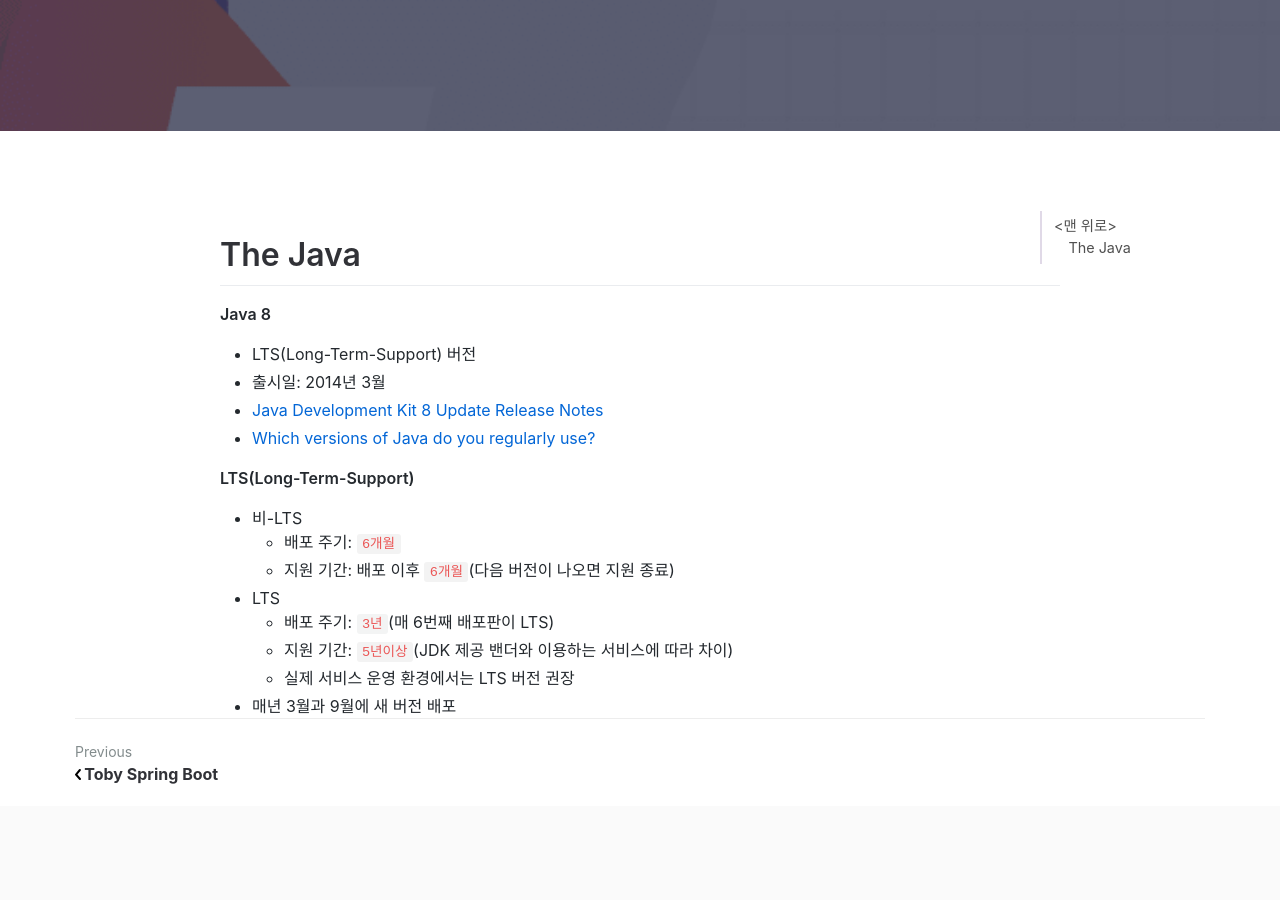
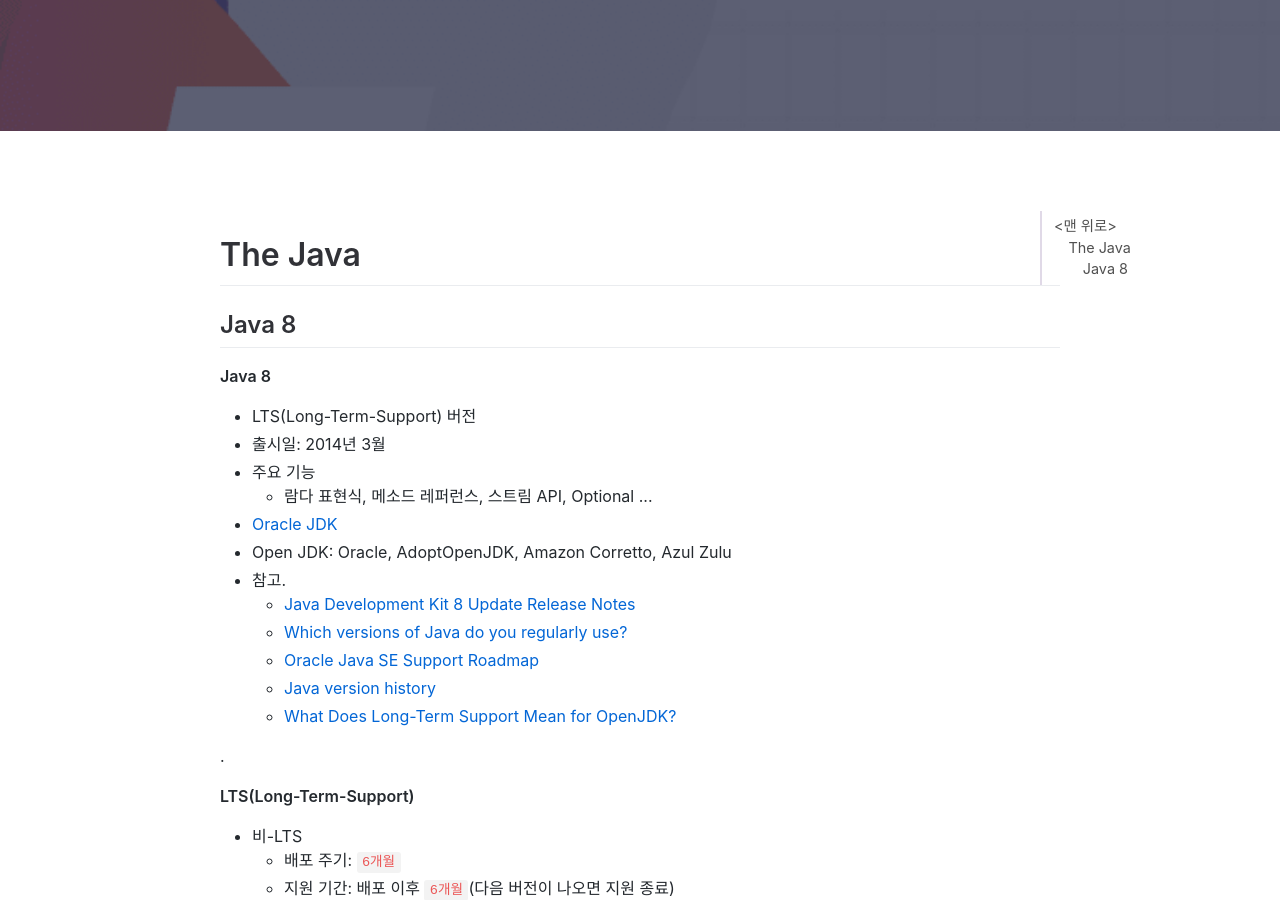
Before and after one commit to jihunparkme/jihunparkme.github.io, a Jekyll site: the page built from _posts/2023-09-27-the-java.md, in a window 1280 px wide and 900 px high, scrolled down 445 px. Built offline with Jekyll 4.4.1, drawn with Linux system fonts in a browser that asks for light colours; nearby versions of some CDN libraries; comment, search, counter and statistics services are not loaded; some of the changed text lies outside the part shown.

Commit message:
[The Java] Java 8 소개 정리

```diff
--- a/_posts/2023-09-27-the-java.md
+++ b/_posts/2023-09-27-the-java.md
@@ -8,11 +8,23 @@ featured-img: the-java
 
 # The Java
 
+## Java 8
+
 **Java 8**
 - LTS(Long-Term-Support) 버전
 - 출시일: 2014년 3월
-- [Java Development Kit 8 Update Release Notes](https://www.oracle.com/java/technologies/javase/8u-relnotes.html)
-- [Which versions of Java do you regularly use?](https://www.jetbrains.com/lp/devecosystem-2022/java/)
+- 주요 기능
+  - 람다 표현식, 메소드 레퍼런스, 스트림 API, Optional<T> ...
+- [Oracle JDK](https://www.oracle.com/java/technologies/downloads/#java21)
+- Open JDK: Oracle, AdoptOpenJDK, Amazon Corretto, Azul Zulu
+- 참고.
+  - [Java Development Kit 8 Update Release Notes](https://www.oracle.com/java/technologies/javase/8u-relnotes.html)
+  - [Which versions of Java do you regularly use?](https://www.jetbrains.com/lp/devecosystem-2022/java/)
+  - [Oracle Java SE Support Roadmap](https://www.oracle.com/java/technologies/java-se-support-roadmap.html)
+  - [Java version history](https://en.wikipedia.org/wiki/Java_version_history)
+  - [What Does Long-Term Support Mean for OpenJDK?](https://www.javacodegeeks.com/2019/07/long-term-support-mean-openjdk.html)
+
+.
 
 **LTS(Long-Term-Support)**
 - 비-LTS
```
